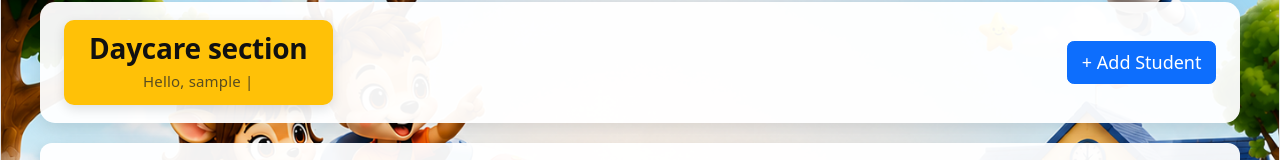
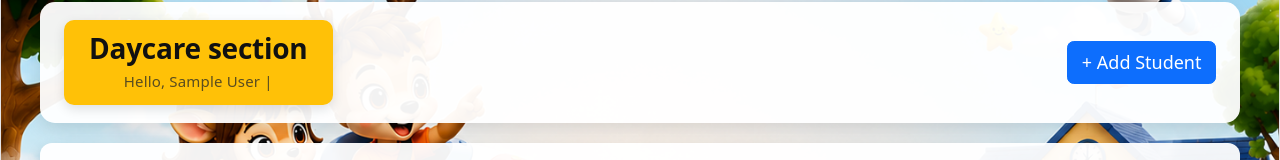
Before and after one commit to gaikwadApeksha/FeeManegement, a React (Vite) app: page /staff/daycare in a window 1280 px wide. Shown: the part 243-403 px from the top of the page. Built offline with nearby package versions, Linux system fonts and the light colour scheme; sample sign-in values are in the browser's storage.

Commit message:
staff name add

```diff
--- a/src/pages/staffDaycare.jsx
+++ b/src/pages/staffDaycare.jsx
@@ -6,7 +6,7 @@ import "./staffDaycare.css";
 function staffStudents() {
   const API_URL = import.meta.env.VITE_API_URL;
   const staffUser = JSON.parse(localStorage.getItem("staffUser") || "{}");
-  const displayName = staffUser.username || staffUser.name || "Staff";
+  const displayName = staffUser.name || staffUser.username || "Staff";
 
   // =====================================================
   // STAFF LOGIN INFORMATION
--- a/src/pages/staffStudent.jsx
+++ b/src/pages/staffStudent.jsx
@@ -6,7 +6,7 @@ import "./staffStudent.css";
 function StaffStudents() {
   const API_URL = import.meta.env.VITE_API_URL;
   const staffUser = JSON.parse(localStorage.getItem("staffUser") || "{}");
-  const displayName = staffUser.username || staffUser.name || "Staff";
+  const displayName = staffUser.name || staffUser.username || "Staff";
 
   // =====================================================
   // STAFF LOGIN INFORMATION
@@ -34,7 +34,7 @@ function StaffStudents() {
   const [formData, setFormData] = useState({
     studentName: "",
     className: "",
-    branch: staffBranches[0] || "",
+    branch: staffBranches[0]?.branchName || "",
     admissionDate: "",
     session: "2026-2027",
     parentName: "",
```
